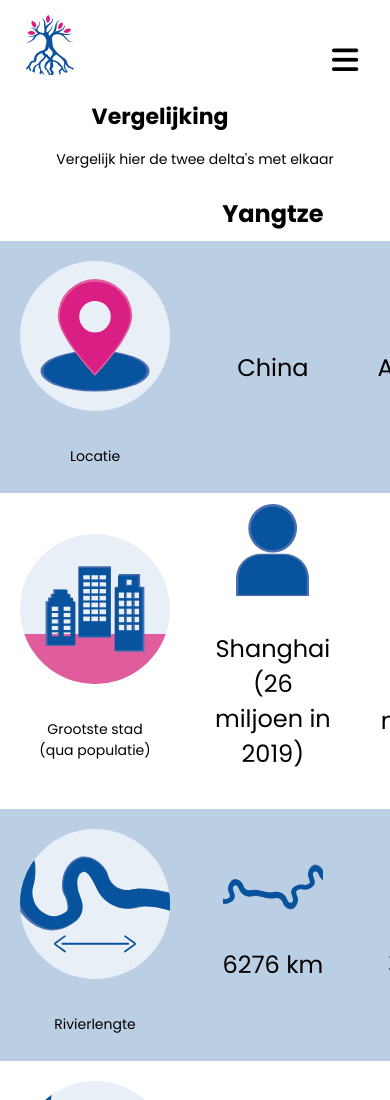
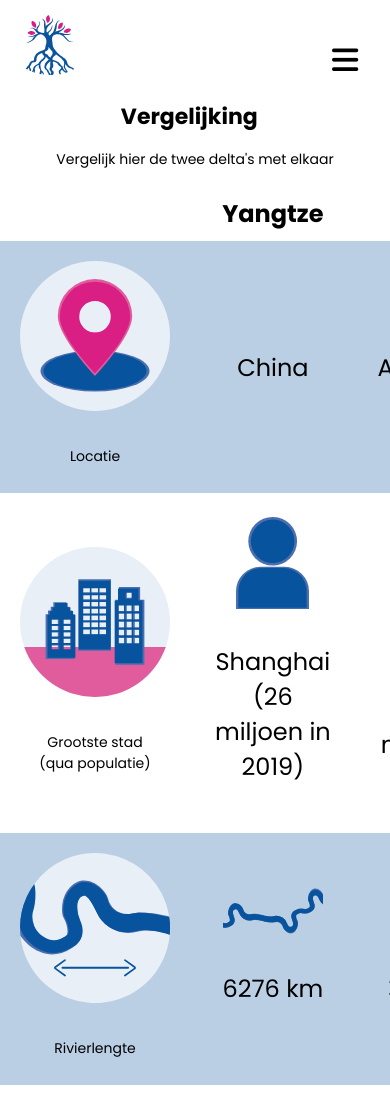
Before and after one commit to yolanbottema/yolanbottema.github.io, a plain HTML site: page vergelijking.html in a window 390 px wide. Shown: the top 1100 px of the page. Drawn offline with Linux system fonts and the light colour scheme.

Commit message:
vergelijking css update

```diff
--- a/css/stijl.css
+++ b/css/stijl.css
@@ -461,6 +461,17 @@ tr:nth-child(even) {
     width: 30%;
     margin-bottom: 3%;
 }
+
+@media screen and (max-width:768px){
+    .ba-viz{
+        margin-top: 17%;
+    }
+
+    .titel{
+        text-align: center;
+        margin-left: 15%;
+    }
+}
 /* OVER */
 
 .overmij{
```
